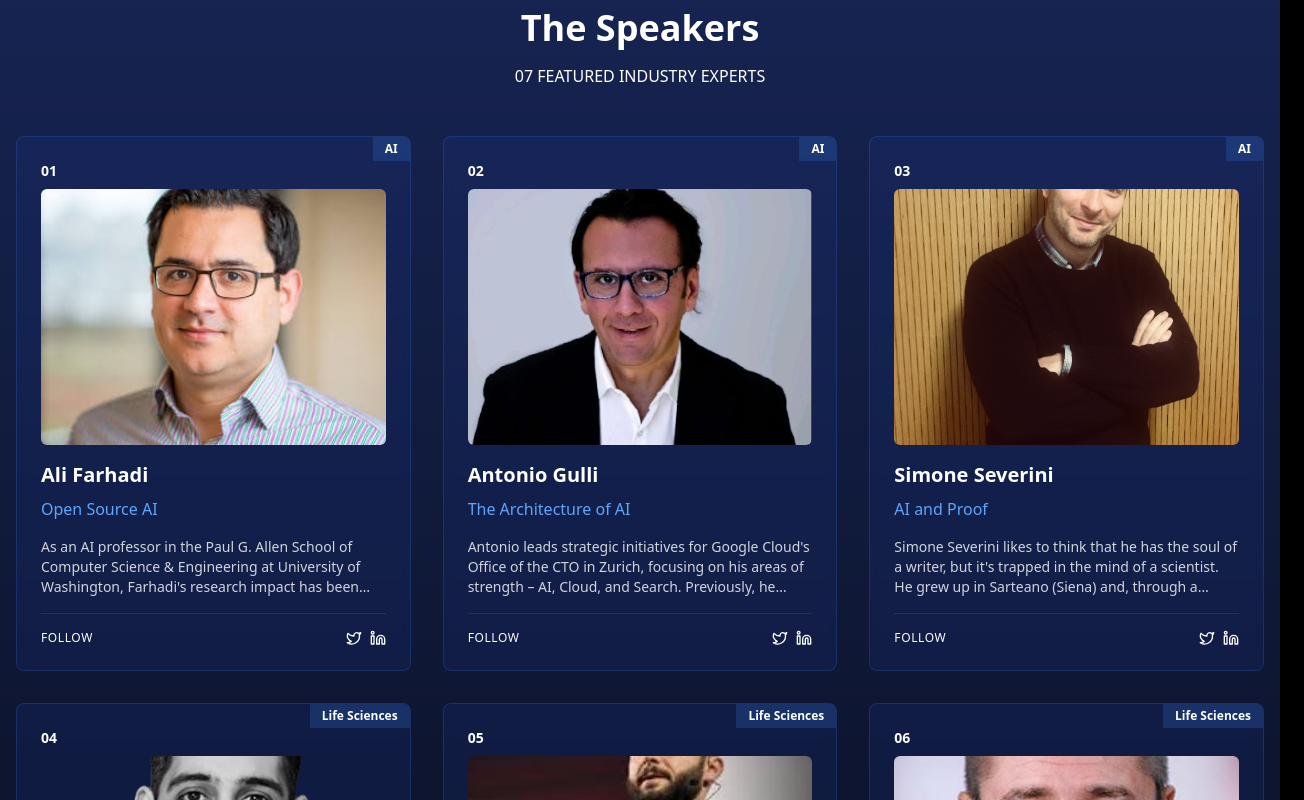
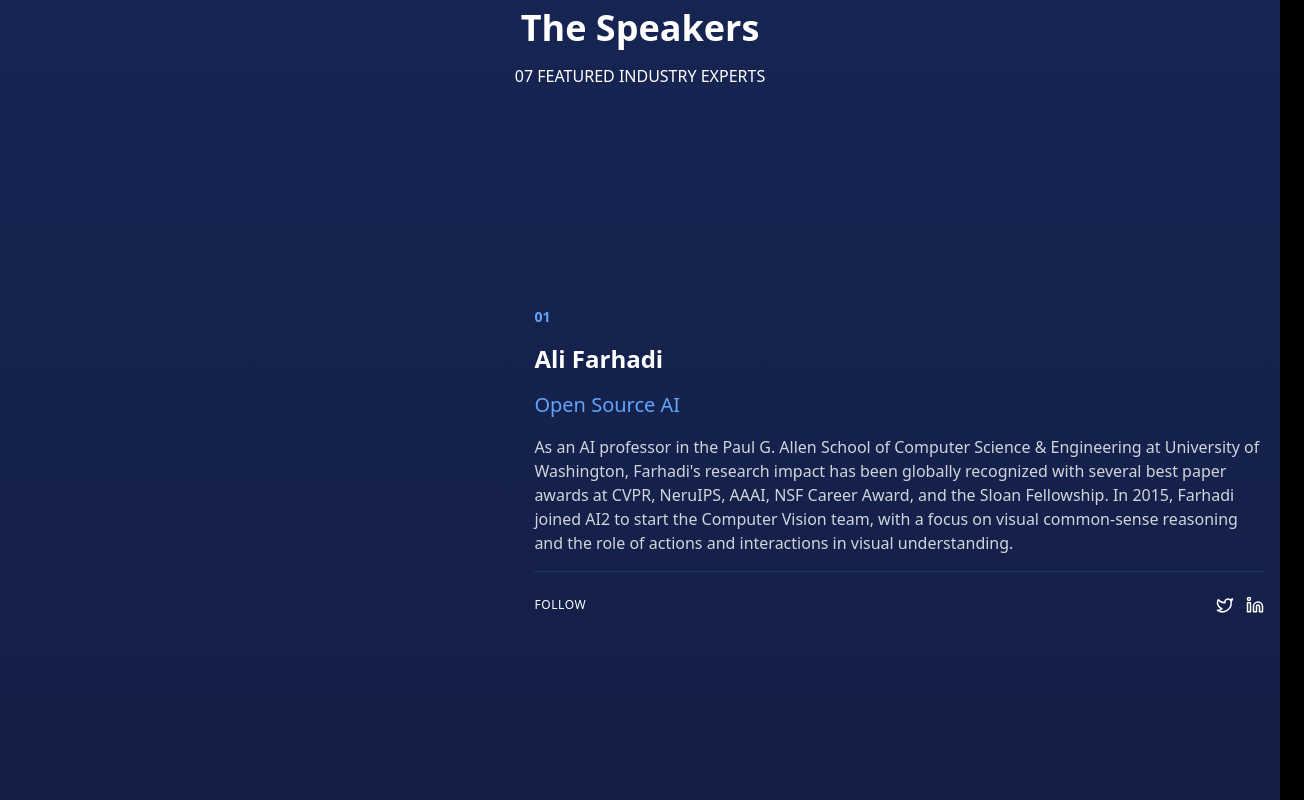
Before and after one commit to TheConstructorsBand/RVRB, a React (Vite) app: page / in a window 1280 px wide. Shown: the part 1300-2100 px from the top of the page, 1304 px wide, since content can reach past the window. Built offline with nearby package versions, Linux system fonts and the light colour scheme.

Commit message:
Redesign speakers section with alternating layout and scroll animations
Co-Authored-By: marcoa@gmail.com <marcoa@gmail.com>

```diff
--- a/src/App.tsx
+++ b/src/App.tsx
@@ -1,4 +1,4 @@
-import { useState } from 'react'
+import { useState, useEffect } from 'react'
 import { Facebook, Instagram, Twitter, Linkedin, Menu, X } from 'lucide-react'
 import './App.css'
 
@@ -63,6 +63,26 @@ const speakers = [
 
 function App() {
   const [mobileMenuOpen, setMobileMenuOpen] = useState(false);
+
+  useEffect(() => {
+    const observer = new IntersectionObserver(
+      (entries) => {
+        entries.forEach((entry) => {
+          if (entry.isIntersecting) {
+            entry.target.classList.add('group-hover:translate-y-0', 'group-hover:opacity-100', 'group-hover:translate-x-0');
+          }
+        });
+      },
+      { threshold: 0.1 }
+    );
+
+    const elements = document.querySelectorAll('.group');
+    elements.forEach((el) => observer.observe(el));
+
+    return () => {
+      elements.forEach((el) => observer.unobserve(el));
+    };
+  }, []);
 
   return (
     <div className="min-h-screen bg-black text-white">
@@ -210,32 +230,49 @@ function App() {
           <h2 className="text-4xl font-bold mb-4 text-center">The Speakers</h2>
           <p className="text-center mb-12">07 FEATURED INDUSTRY EXPERTS</p>
 
-          <div className="grid md:grid-cols-2 lg:grid-cols-3 gap-8">
+          <div className="space-y-24">
             {speakers.map((speaker) => (
-              <div key={speaker.id} className="bg-blue-900/20 backdrop-blur-sm rounded-lg p-6 border border-blue-500/20 relative overflow-hidden">
-                <div className="text-sm font-bold mb-2 z-10 relative">0{speaker.id}</div>
-                <div className="absolute top-0 right-0 px-3 py-1 bg-blue-500/20 text-xs font-semibold">
+              <div
+                key={speaker.id}
+                className="group"
+              >
+                <div className={`flex flex-col ${speaker.id % 2 === 0 ? 'md:flex-row-reverse' : 'md:flex-row'} gap-8 items-center`}>
+                  {/* Speaker Image */}
+                  <div
+                    className={`w-full md:w-2/5 overflow-hidden rounded-lg transition-all duration-700 transform translate-y-10 opacity-0 group-hover:translate-y-0 group-hover:opacity-100 ${
+                      speaker.id % 2 === 0 ? 'md:translate-x-10 md:group-hover:translate-x-0' : 'md:-translate-x-10 md:group-hover:translate-x-0'
+                    }`}
+                  >
+                    <div className="relative">
+                      <div className="absolute top-0 right-0 px-3 py-1 bg-blue-500/20 text-xs font-semibold z-10">
                         {speaker.category}
                       </div>
-                <div className="h-64 mb-4 rounded-md overflow-hidden">
                       <img
                         src={speaker.image}
                         alt={speaker.name}
-                    className="w-full h-full object-cover transition-transform duration-500 hover:scale-110"
+                        className="w-full aspect-[3/4] object-cover transition-transform duration-700 hover:scale-105"
                       />
                     </div>
-                <h3 className="text-xl font-bold mb-2">{speaker.name}</h3>
-                <p className="text-blue-400 mb-4">{speaker.topic}</p>
-                <p className="text-sm text-gray-300 line-clamp-3">{speaker.bio}</p>
-                <div className="mt-4 pt-4 border-t border-blue-500/20 flex justify-between items-center">
+                  </div>
+
+                  {/* Speaker Info */}
+                  <div className="w-full md:w-3/5 space-y-4">
+                    <div className="text-sm font-bold text-blue-400">0{speaker.id}</div>
+                    <h3 className="text-2xl font-bold">{speaker.name}</h3>
+                    <p className="text-blue-400 text-xl">{speaker.topic}</p>
+                    <p className="text-gray-300">{speaker.bio}</p>
+
+                    <div className="pt-6 border-t border-blue-500/20 flex justify-between items-center">
                       <span className="text-xs uppercase tracking-wider">FOLLOW</span>
-                  <div className="flex space-x-2">
+                      <div className="flex space-x-3">
                         <a href="#" className="text-white hover:text-blue-400 transition-colors">
-                      <Twitter size={16} />
+                          <Twitter size={18} />
                         </a>
                         <a href="#" className="text-white hover:text-blue-400 transition-colors">
-                      <Linkedin size={16} />
+                          <Linkedin size={18} />
                         </a>
+                      </div>
+                    </div>
                   </div>
                 </div>
               </div>
--- a/src/index.css
+++ b/src/index.css
@@ -24,3 +24,17 @@
     --sidebar-ring: 217.2 91.2% 59.8%
   }
 }
+
+/* For scroll animations */
+@media (prefers-reduced-motion: no-preference) {
+  .scroll-trigger {
+    opacity: 0;
+    transform: translateY(30px);
+    transition: opacity 0.6s ease, transform 0.6s ease;
+  }
+
+  .scroll-trigger.in-view {
+    opacity: 1;
+    transform: translateY(0);
+  }
+}
```
Lines whose indentation alone changed are shown as unchanged.
